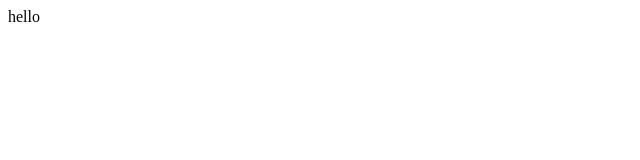
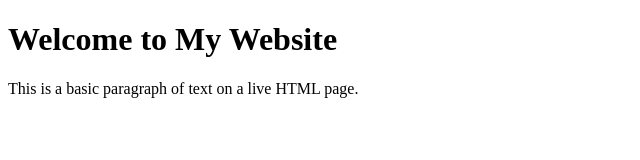
Before and after one commit to Hongildonn/hongildonn.github.io, a plain HTML site: page index.html in a window 1280 px wide. Shown: the whole page, without its empty margins (0-640 px from the left). Drawn offline with Linux system fonts and the light colour scheme.

Commit message:
Update index.html

```diff
--- a/index.html
+++ b/index.html
@@ -1,3 +1,16 @@
-<html>
-  <body>hello</body>
+<!DOCTYPE html>
+<html lang="en">
+<head>
+    <meta charset="UTF-8">
+    <meta name="viewport" content="width=device-width, initial-scale=1.0">
+    <title>My First Webpage</title>
+</head>
+<body>
+
+    <h1>Welcome to My Website</h1>
+    <p>This is a basic paragraph of text on a live HTML page.</p>
+
+    <!-- This is a comment. Browsers ignore this code. -->
+
+</body>
 </html>
```
